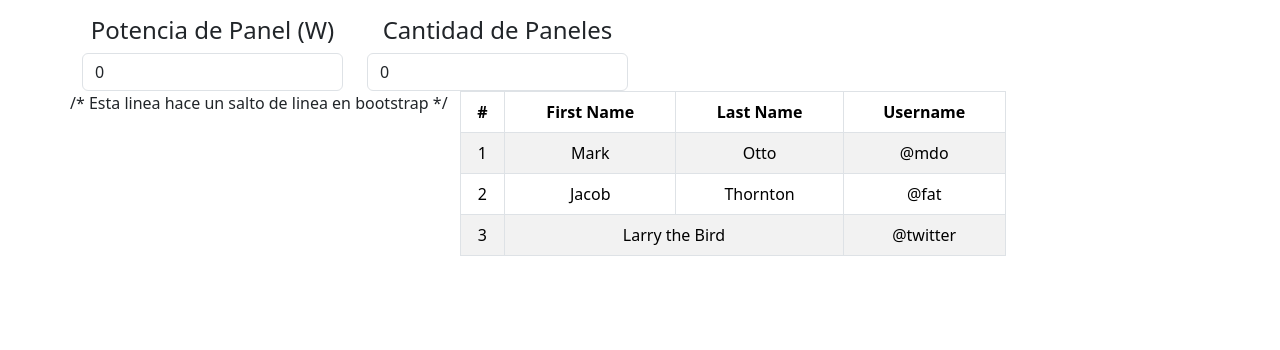
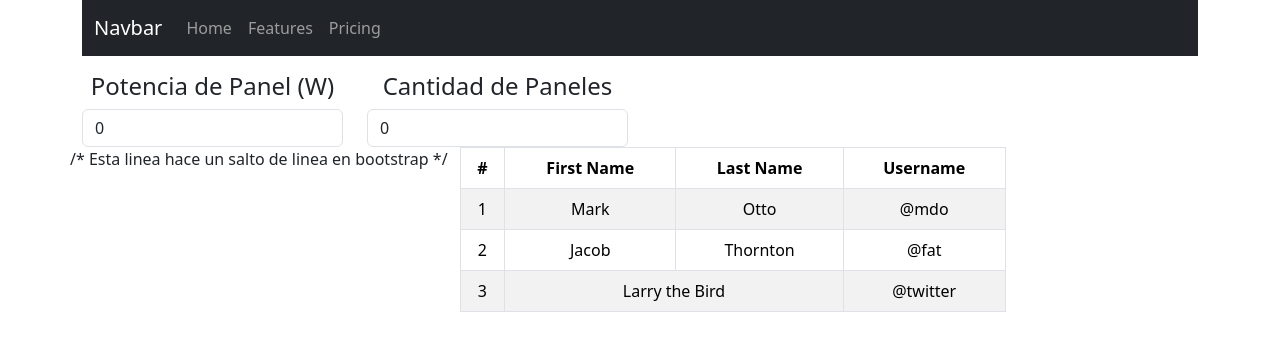
Before and after one commit to N1coG4bo/LandingPage_React, a React (Create React App) app: page / in a window 1280 px wide. Shown: the top 350 px of the page. Built offline with nearby package versions, Linux system fonts and the light colour scheme.

Commit message:
creacion + incercion

```diff
--- a/src/App.js
+++ b/src/App.js
@@ -1,13 +1,16 @@
 import logo from './logo.svg';
 import './App.css';
 import Calculadora from './components/calculadoraintegral';
+import NavbarPropio from './components/Navbar';
 
 function App() {
   return (
 
     <div className='App'>
         <div className='container'>
-          <Calculadora/>
+        <NavbarPropio/>
+        <Calculadora/>
+
         </div>
     </div>
   );
--- /dev/null
+++ b/src/components/Navbar.js
@@ -0,0 +1,23 @@
+import Container from 'react-bootstrap/Container';
+import Nav from 'react-bootstrap/Nav';
+import Navbar from 'react-bootstrap/Navbar';
+
+function NavbarPropio() {
+  return (
+    <>
+      <Navbar bg="dark" data-bs-theme="dark">
+        <Container>
+          <Navbar.Brand href="#home">Navbar</Navbar.Brand>
+          <Nav className="me-auto">
+            <Nav.Link href="#home">Home</Nav.Link>
+            <Nav.Link href="#features">Features</Nav.Link>
+            <Nav.Link href="#pricing">Pricing</Nav.Link>
+          </Nav>
+        </Container>
+      </Navbar>
+
+    </>
+  );
+}
+
+export default NavbarPropio;
```
